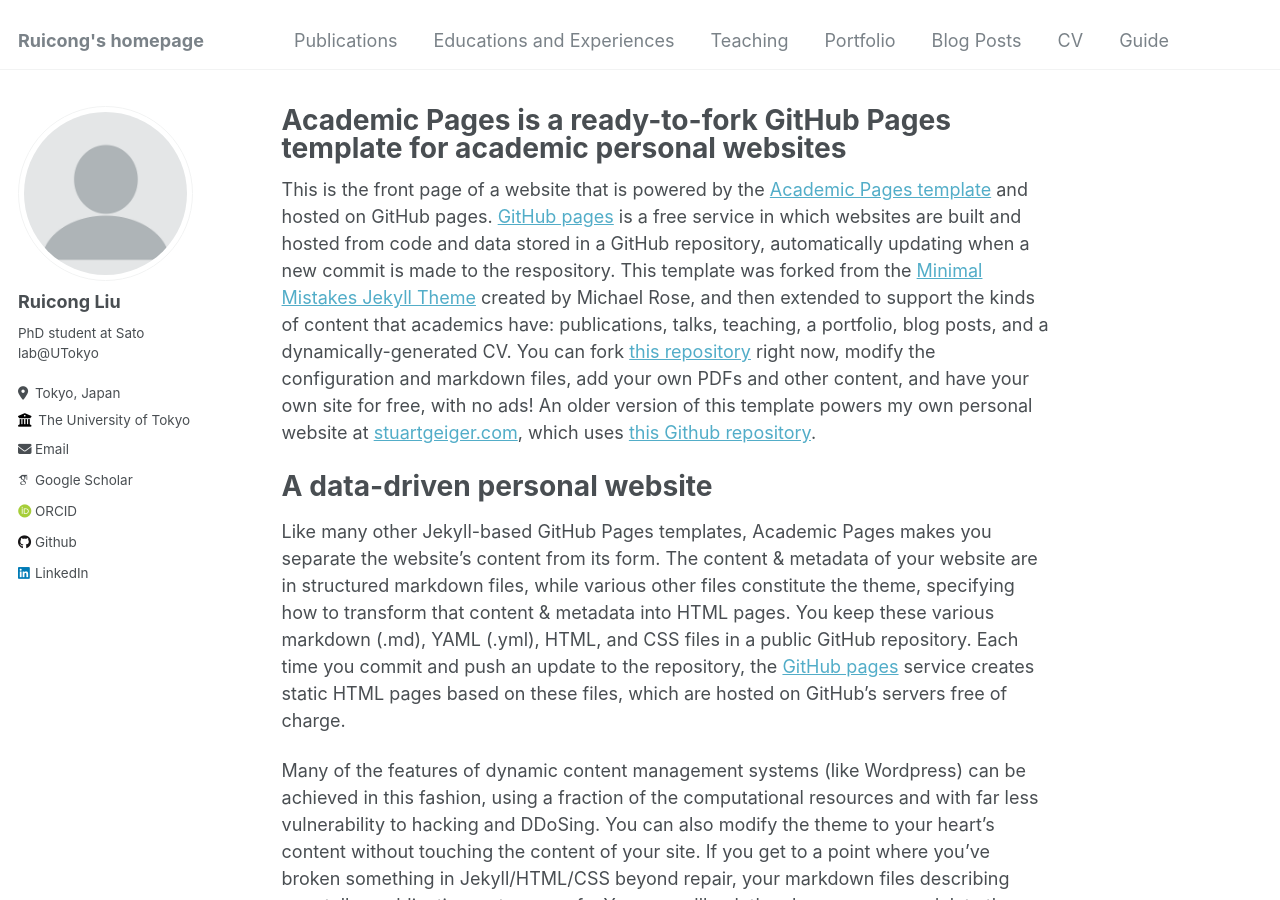
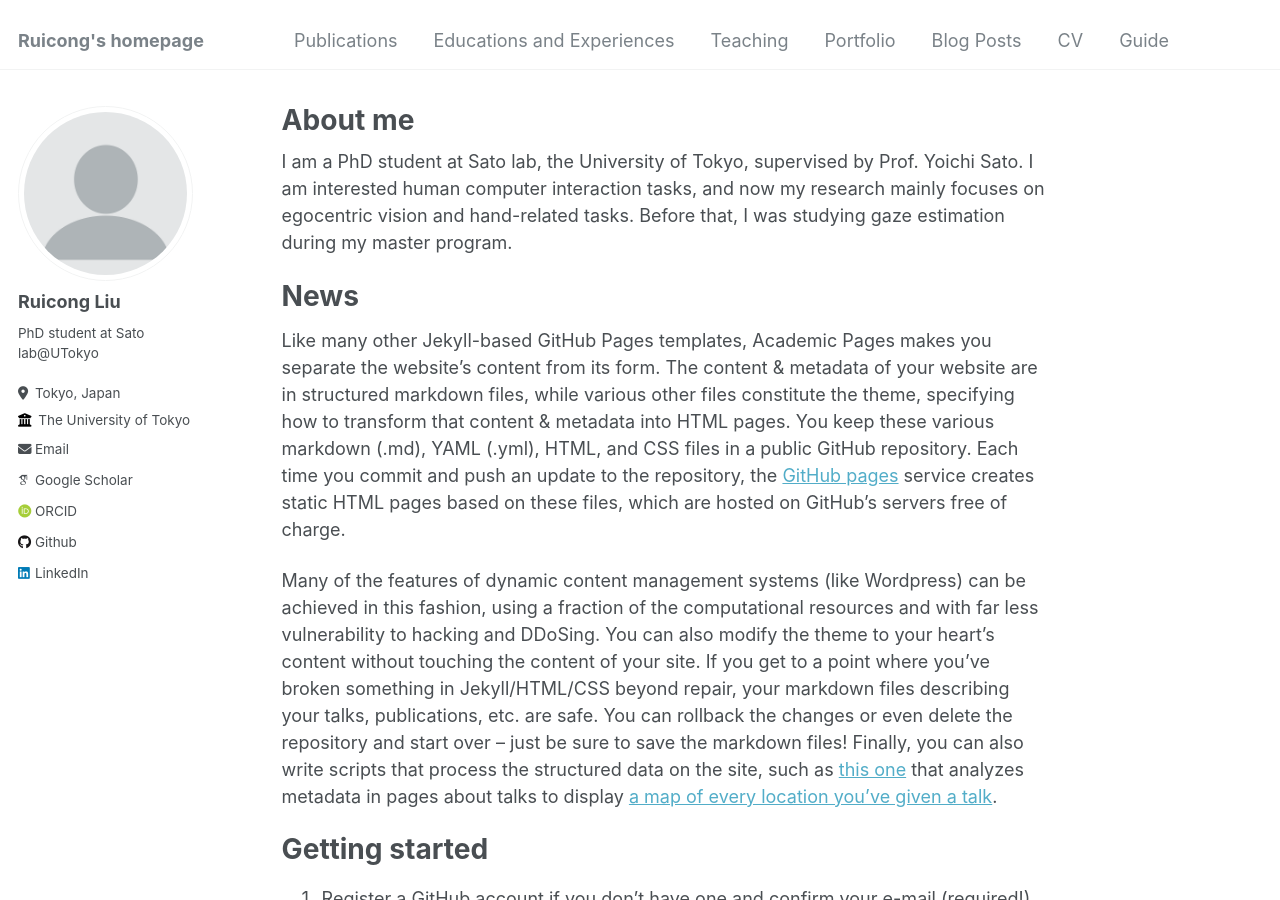
Before and after one commit to RuicongLiu/RuicongLiu.github.io, a Jekyll site: the page built from _pages/about.md, in a window 1280 px wide and 900 px high. Built offline with Jekyll 4.4.1, drawn with Linux system fonts in a browser that asks for light colours; some web fonts are replaced.

Commit message:
upload template from lyf

```diff
--- a/_pages/about.md
+++ b/_pages/about.md
@@ -1,15 +1,15 @@
 ---
 permalink: /
-title: "Academic Pages is a ready-to-fork GitHub Pages template for academic personal websites"
+title: "About me"
 author_profile: true
 redirect_from:
   - /about/
   - /about.html
 ---
 
-This is the front page of a website that is powered by the [Academic Pages template](https://github.com/academicpages/academicpages.github.io) and hosted on GitHub pages. [GitHub pages](https://pages.github.com) is a free service in which websites are built and hosted from code and data stored in a GitHub repository, automatically updating when a new commit is made to the respository. This template was forked from the [Minimal Mistakes Jekyll Theme](https://mmistakes.github.io/minimal-mistakes/) created by Michael Rose, and then extended to support the kinds of content that academics have: publications, talks, teaching, a portfolio, blog posts, and a dynamically-generated CV. You can fork [this repository](https://github.com/academicpages/academicpages.github.io) right now, modify the configuration and markdown files, add your own PDFs and other content, and have your own site for free, with no ads! An older version of this template powers my own personal website at [stuartgeiger.com](http://stuartgeiger.com), which uses [this Github repository](https://github.com/staeiou/staeiou.github.io).
+I am a PhD student at Sato lab, the University of Tokyo, supervised by Prof. Yoichi Sato. I am interested human computer interaction tasks, and now my research mainly focuses on egocentric vision and hand-related tasks. Before that, I was studying gaze estimation during my master program.
 
-A data-driven personal website
+News
 ======
 Like many other Jekyll-based GitHub Pages templates, Academic Pages makes you separate the website's content from its form. The content & metadata of your website are in structured markdown files, while various other files constitute the theme, specifying how to transform that content & metadata into HTML pages. You keep these various markdown (.md), YAML (.yml), HTML, and CSS files in a public GitHub repository. Each time you commit and push an update to the repository, the [GitHub pages](https://pages.github.com/) service creates static HTML pages based on these files, which are hosted on GitHub's servers free of charge.
 
```
